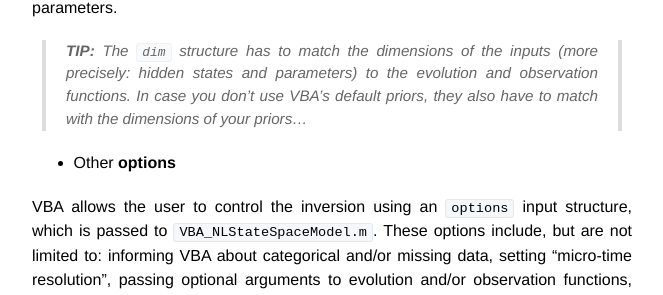
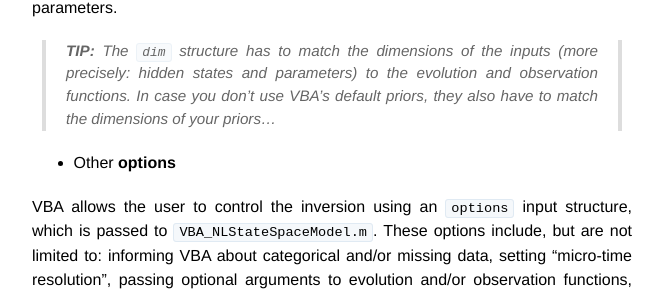
Before and after one commit to MBB-team/VBA-toolbox, a Jekyll site: the page built from _wiki/VBA-model-inversion-in-4-steps.md, in a window 1280 px wide and 900 px high, scrolled down 1940 px. Shown: the part 218-513 px from the top of the window, without its empty margins (308-971 px from the left). Built offline with Jekyll 4.4.1, drawn with Linux system fonts in a browser that asks for light colours; nearby versions of some CDN libraries; formulas are drawn with MathJax 3.

Commit message:
Update VBA-model-inversion-in-4-steps.md

````diff
--- a/_wiki/VBA-model-inversion-in-4-steps.md
+++ b/_wiki/VBA-model-inversion-in-4-steps.md
@@ -63,7 +63,7 @@ dim.n_phi   = 3 ; % number of observation parameters
 ```
 tells VBA that there are 1 hidden state, 2 evolution parameters and 3 observation parameters.
 
-> **TIP:** The `dim` structure has to match the dimensions of the inputs (more precisely: hidden states and parameters) to the evolution and observation functions. In case you don't use VBA's default priors, they also have to match with the dimensions of your priors...
+> **TIP:** The `dim` structure has to match the dimensions of the inputs (more precisely: hidden states and parameters) to the evolution and observation functions. In case you don't use VBA's default priors, they also have to match the dimensions of your priors...
 
 - Other **options**
 
````
